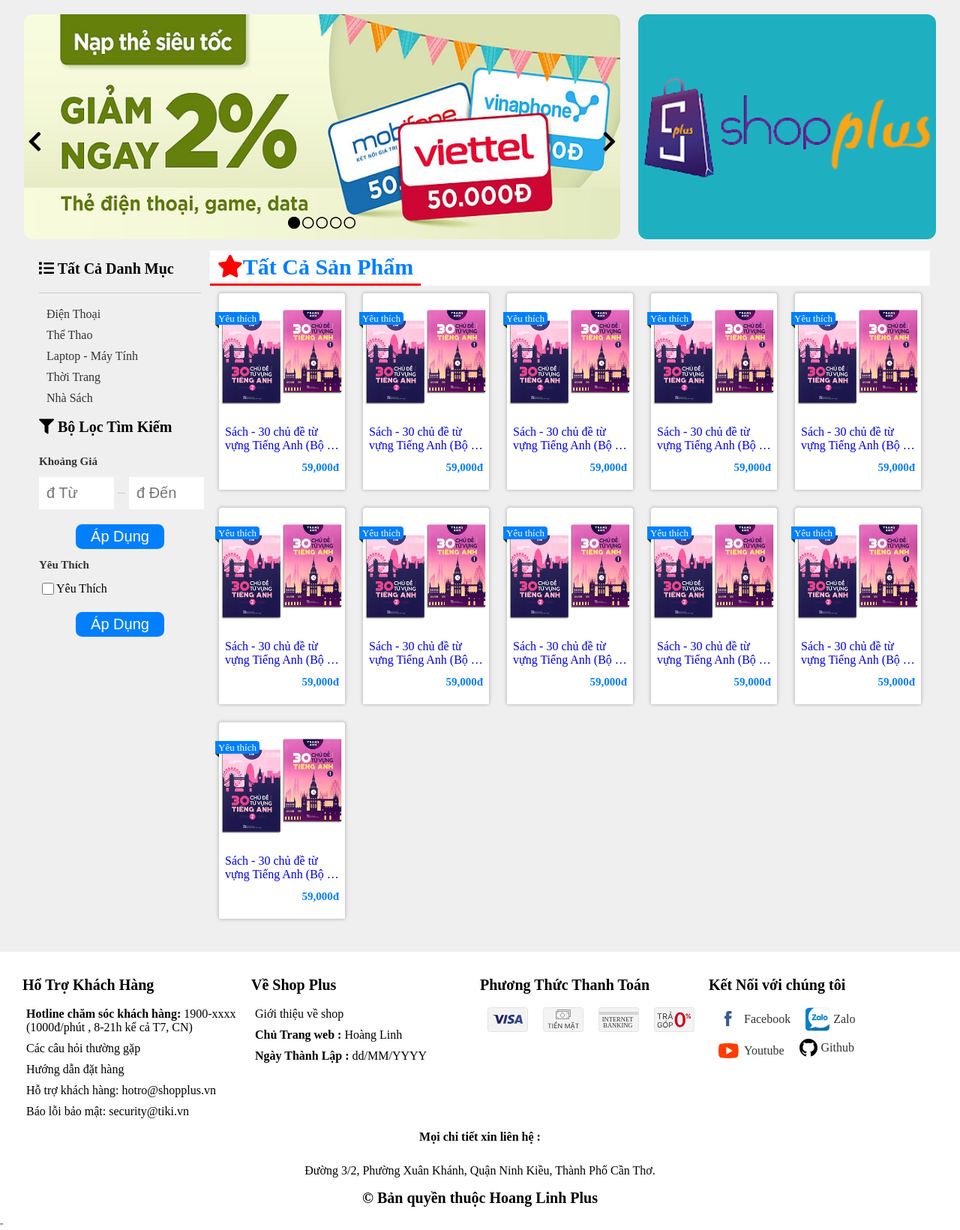
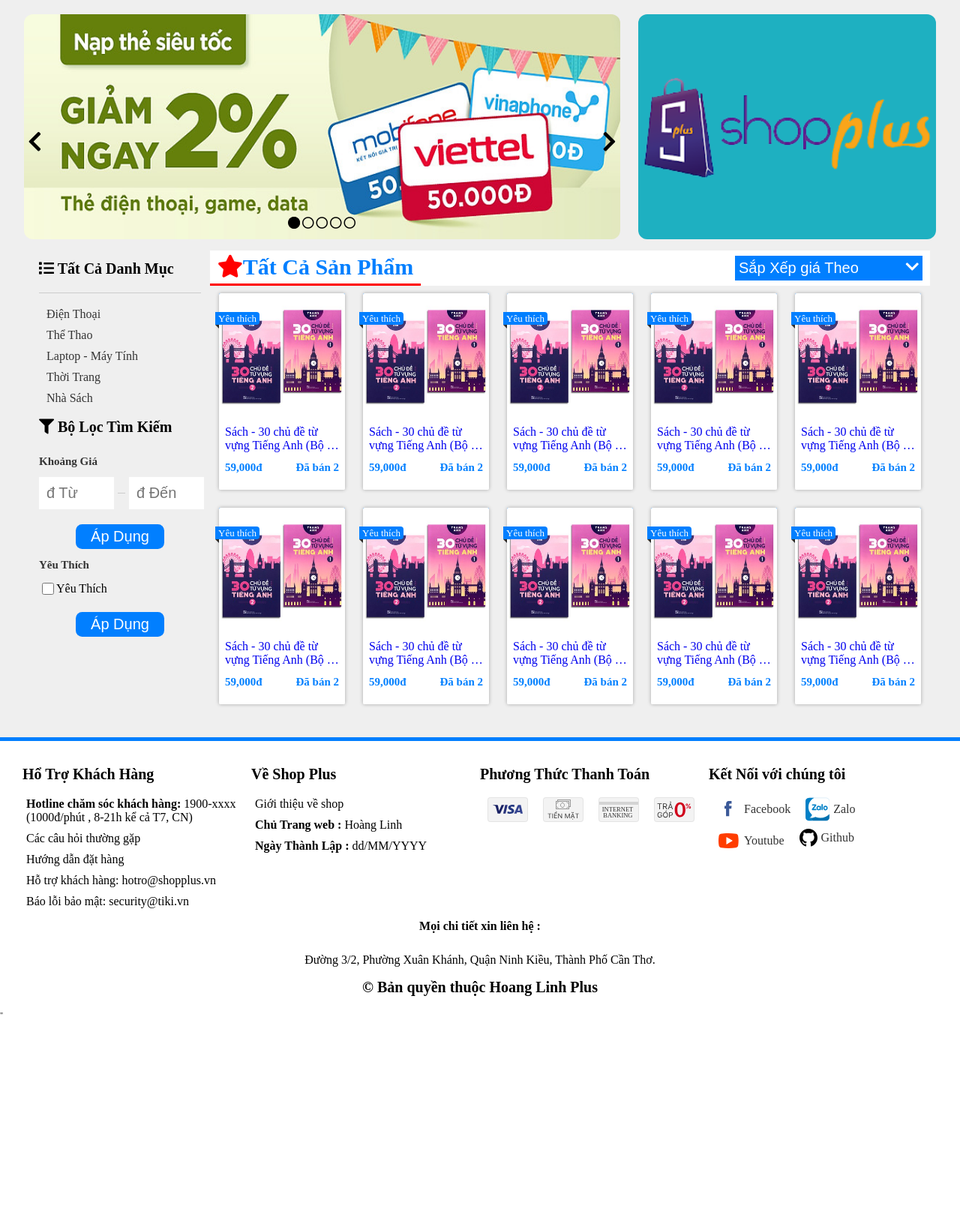
Before and after one commit to secretdeveloperisme/ShopPlus_Customer, a PHP site: page / in a window 1280 px wide. Shown: the part 89-1729 px from the top of the page at 75% size. After the commit the page ends 1442 px from the top, so only its background shows below. Run offline with PHP 8.4, Linux system fonts and the light colour scheme.

Commit message:
write sort price and add number sold products

```diff
--- a/assets/css/base.css
+++ b/assets/css/base.css
@@ -6,6 +6,20 @@
   --pale-gray: hsl(0, 0%, 55%);
   --pale-black-transparent:rgba(0,0,0,0.5);
   --dropdown-content-color: #ccf6ff;
+}
+::-webkit-scrollbar{
+  width: 10px;
+}
+::-webkit-scrollbar-thumb{
+  background-color: var(--primary-color);
+  border-radius: 5px;
+}
+::-webkit-scrollbar-track{
+  border-radius: 5px;
+  overflow: hidden;
+}
+::-webkit-scrollbar-track{
+  border-radius: 5px;
 }
 html{
   font-size: 62.5%;
--- a/assets/css/index.css
+++ b/assets/css/index.css
@@ -183,6 +183,8 @@
 .shop-app-product-header{
   width: 100%;
   background-color: white;
+  display: flex;
+  align-items: stretch;
 }
 .shop-app-product-header__label{
   padding: 5px 10px;
@@ -196,6 +198,57 @@
 }
 .shop-app-product-header__label > i{
   color: red;
+}
+.shop-app-product-header-sort{
+  margin-left: auto;
+  margin-right: 10px;
+}
+.shop-app-product-header-sort-price{
+  width: 250px;
+  height: 100%;
+  display: flex;
+  align-items: center;
+}
+.shop-app-product-header-sort-price__lablel{
+  font-size: 2rem;
+  display: flex;
+  justify-content: space-between;
+  width: 100%;
+  padding: 5px;
+  color: white;
+  background-color: var(--primary-color);
+}
+.shop-app-product-header-sort-price-list{
+  z-index: 2;
+  background-color: var(--dropdown-content-color);
+  top: 100%;
+  position:absolute;
+  width: 100%;
+}
+.shop-app-product-header-sort-price-list::before{
+  content: "";
+  display: block;
+  width: 100%;
+  height : 20px;
+  position: absolute;
+  background-color: transparent;
+  bottom: 100%;
+}
+.shop-app-product-header-sort-price-item{
+  display: flex;
+  justify-content: space-between;
+}
+.shop-app-product-header-sort-price-item:hover{
+  background-color: var(--primary-color);
+}
+.shop-app-product-header-sort-price-item > a{
+  display: block;
+  font-size: 2rem;
+  padding: 5px 15px ;
+  color: var(--text-color);
+  display: flex;
+  justify-content: space-between;
+  width: 100%;
 }
 .shop-app-product-display{
   margin-top: 10px;
@@ -263,13 +316,16 @@
   -webkit-box-orient: vertical;
   -webkit-line-clamp: 2;
 }
-.product-display-item-description-price{
+.product-display-item-description-sell{
   color: var(--primary-color);
   text-align: end;
+  display: flex;
+  justify-content: space-between;
 }
 .shop-app-footer{
   padding: 20px 30px;
   width: 100%;
+  border-top: 5px solid var(--primary-color);
 }
 .footer-information{
   display: flex;
--- a/index.html
+++ b/index.html
@@ -318,6 +318,17 @@
         <div class="container-shop-app-display-product grid col-xl-10">
           <div class="shop-app-product-header grid-row">
             <div class="shop-app-product-header__label "><i class="fas fa-star"></i><span>Tất Cả Sản Phẩm</span></div>
+            <div class="shop-app-product-header-sort">
+              <div class="shop-app-product-header-sort-price dropdown">
+                <button class="shop-app-product-header-sort-price__lablel dropdown-btn">
+                  <span>Sắp Xếp giá Theo</span> <i class="fas fa-chevron-down"></i>
+                </button>
+                <div class="shop-app-product-header-sort-price-list dropdown-content">
+                  <div class="shop-app-product-header-sort-price-item"><a href=""><i class="fas fa-arrow-up"></i><span>Giá: Từ Thấp Đến Cao</span></a></div>
+                  <div class="shop-app-product-header-sort-price-item"><a href=""><i class="fas fa-arrow-down"></i><span>Giá: Từ Cao Đến Thấp </span></a></div>
+                </div>
+              </div>
+            </div>
           </div>
           <div class="shop-app-product-display grid-row">
             <div class="shop-app-product-display-item col-xl-2-10 col-es-6">
@@ -332,8 +343,9 @@
                       <div class="product-display-item-description__name">
                         Sách - 30 chủ đề từ vựng Tiếng Anh (Bộ 2 tập, lẻ tùy chọn)
                       </div>
-                      <div class="product-display-item-description-price">
-                        <h2>59,000đ</h2>
+                      <div class="product-display-item-description-sell">
+                        <h2 class="product-display-item-description-sell__price">59,000đ</h2>
+                        <h2 class="product-display-item-description-sell__sold">Đã bán <span class="price">2</span></h2>
                       </div>
                     </div>
                   </div>
@@ -352,8 +364,9 @@
                       <div class="product-display-item-description__name">
                         Sách - 30 chủ đề từ vựng Tiếng Anh (Bộ 2 tập, lẻ tùy chọn)
                       </div>
-                      <div class="product-display-item-description-price">
-                        <h2>59,000đ</h2>
+                      <div class="product-display-item-description-sell">
+                        <h2 class="product-display-item-description-sell__price">59,000đ</h2>
+                        <h2 class="product-display-item-description-sell__sold">Đã bán <span class="price">2</span></h2>
                       </div>
                     </div>
                   </div>
@@ -372,8 +385,9 @@
                       <div class="product-display-item-description__name">
                         Sách - 30 chủ đề từ vựng Tiếng Anh (Bộ 2 tập, lẻ tùy chọn)
                       </div>
-                      <div class="product-display-item-description-price">
-                        <h2>59,000đ</h2>
+                      <div class="product-display-item-description-sell">
+                        <h2 class="product-display-item-description-sell__price">59,000đ</h2>
+                        <h2 class="product-display-item-description-sell__sold">Đã bán <span class="price">2</span></h2>
                       </div>
                     </div>
                   </div>
@@ -392,8 +406,9 @@
                       <div class="product-display-item-description__name">
                         Sách - 30 chủ đề từ vựng Tiếng Anh (Bộ 2 tập, lẻ tùy chọn)
                       </div>
-                      <div class="product-display-item-description-price">
-                        <h2>59,000đ</h2>
+                      <div class="product-display-item-description-sell">
+                        <h2 class="product-display-item-description-sell__price">59,000đ</h2>
+                        <h2 class="product-display-item-description-sell__sold">Đã bán <span class="price">2</span></h2>
                       </div>
                     </div>
                   </div>
@@ -412,8 +427,9 @@
                       <div class="product-display-item-description__name">
                         Sách - 30 chủ đề từ vựng Tiếng Anh (Bộ 2 tập, lẻ tùy chọn)
                       </div>
-                      <div class="product-display-item-description-price">
-                        <h2>59,000đ</h2>
+                      <div class="product-display-item-description-sell">
+                        <h2 class="product-display-item-description-sell__price">59,000đ</h2>
+                        <h2 class="product-display-item-description-sell__sold">Đã bán <span class="price">2</span></h2>
                       </div>
                     </div>
                   </div>
@@ -432,8 +448,9 @@
                       <div class="product-display-item-description__name">
                         Sách - 30 chủ đề từ vựng Tiếng Anh (Bộ 2 tập, lẻ tùy chọn)
                       </div>
-                      <div class="product-display-item-description-price">
-                        <h2>59,000đ</h2>
+                      <div class="product-display-item-description-sell">
+                        <h2 class="product-display-item-description-sell__price">59,000đ</h2>
+                        <h2 class="product-display-item-description-sell__sold">Đã bán <span class="price">2</span></h2>
                       </div>
                     </div>
                   </div>
@@ -452,8 +469,9 @@
                       <div class="product-display-item-description__name">
                         Sách - 30 chủ đề từ vựng Tiếng Anh (Bộ 2 tập, lẻ tùy chọn)
                       </div>
-                      <div class="product-display-item-description-price">
-                        <h2>59,000đ</h2>
+                      <div class="product-display-item-description-sell">
+                        <h2 class="product-display-item-description-sell__price">59,000đ</h2>
+                        <h2 class="product-display-item-description-sell__sold">Đã bán <span class="price">2</span></h2>
                       </div>
                     </div>
                   </div>
@@ -472,8 +490,9 @@
                       <div class="product-display-item-description__name">
                         Sách - 30 chủ đề từ vựng Tiếng Anh (Bộ 2 tập, lẻ tùy chọn)
                       </div>
-                      <div class="product-display-item-description-price">
-                        <h2>59,000đ</h2>
+                      <div class="product-display-item-description-sell">
+                        <h2 class="product-display-item-description-sell__price">59,000đ</h2>
+                        <h2 class="product-display-item-description-sell__sold">Đã bán <span class="price">2</span></h2>
                       </div>
                     </div>
                   </div>
@@ -492,8 +511,9 @@
                       <div class="product-display-item-description__name">
                         Sách - 30 chủ đề từ vựng Tiếng Anh (Bộ 2 tập, lẻ tùy chọn)
                       </div>
-                      <div class="product-display-item-description-price">
-                        <h2>59,000đ</h2>
+                      <div class="product-display-item-description-sell">
+                        <h2 class="product-display-item-description-sell__price">59,000đ</h2>
+                        <h2 class="product-display-item-description-sell__sold">Đã bán <span class="price">2</span></h2>
                       </div>
                     </div>
                   </div>
@@ -512,28 +532,9 @@
                       <div class="product-display-item-description__name">
                         Sách - 30 chủ đề từ vựng Tiếng Anh (Bộ 2 tập, lẻ tùy chọn)
                       </div>
-                      <div class="product-display-item-description-price">
-                        <h2>59,000đ</h2>
-                      </div>
-                    </div>
-                  </div>
-                </div>
-              </a>
-            </div>
-            <div class="shop-app-product-display-item col-xl-2-10 col-es-6">
-              <a href="#">
-                <div class="product-display-item-container">
-                  <div class="product-display-container-box-shadow">
-                    <div class="product-display-item__img" style="background-image: url(assets/images/products/1f24a67376c5e98b3c3c08c6300e5c9b_tn.jfif);"></div>
-                    <div class="product-display-item__favorite">
-                      Yêu thích
-                    </div>
-                    <div class="product-display-item-description">
-                      <div class="product-display-item-description__name">
-                        Sách - 30 chủ đề từ vựng Tiếng Anh (Bộ 2 tập, lẻ tùy chọn)
-                      </div>
-                      <div class="product-display-item-description-price">
-                        <h2>59,000đ</h2>
+                      <div class="product-display-item-description-sell">
+                        <h2 class="product-display-item-description-sell__price">59,000đ</h2>
+                        <h2 class="product-display-item-description-sell__sold">Đã bán <span class="price">2</span></h2>
                       </div>
                     </div>
                   </div>
```
